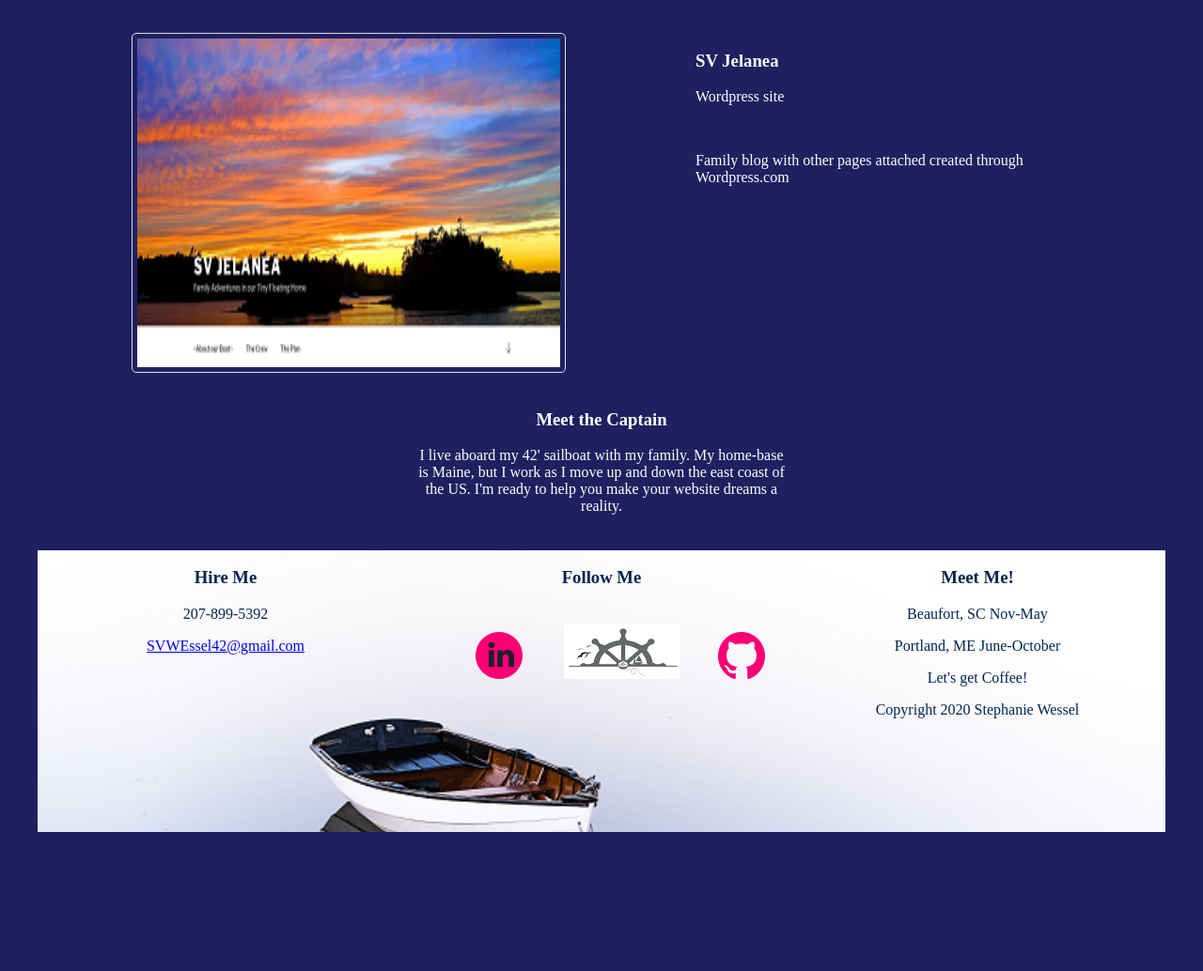
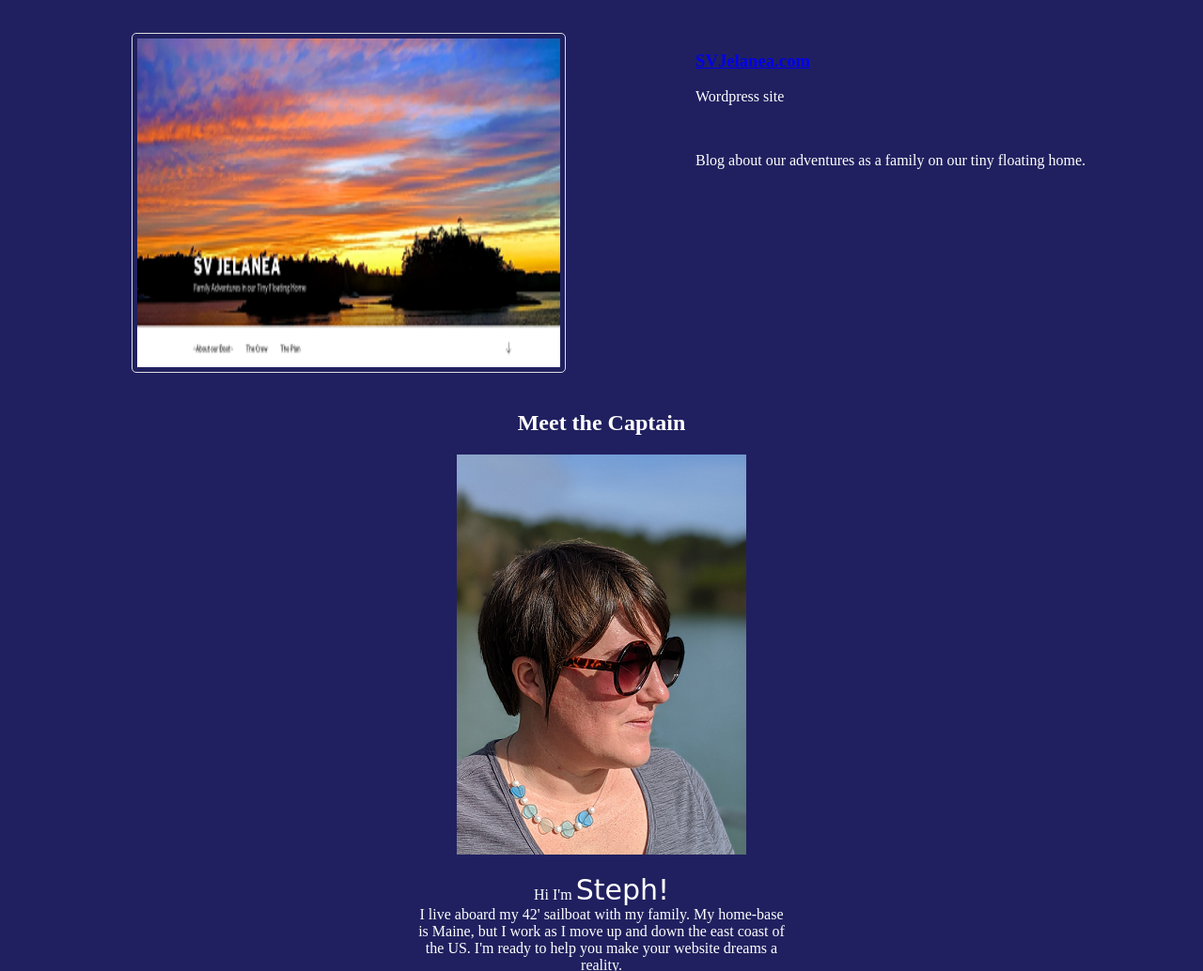
Before and after one commit to SVWessel/portfolio-project, a plain HTML site: page index.html in a window 1280 px wide. Shown: the part 1766-2800 px from the top of the page at 94% size. Before the commit the page ends 2652 px from the top, so only its background shows below. Drawn offline with nearby package versions, Linux system fonts and the light colour scheme; a web font is replaced by a local one.

Commit message:
april 2020 updates

```diff
--- a/css/main.css
+++ b/css/main.css
@@ -105,11 +105,15 @@ main h3{
 }
 /*******ABOUT**********/
 #about{
-  height:150px;
+  height:800px;
   text-align:center;
   width:400px;
   }
 
+#about span{
+  font-family: "Baloo Bali", cursive;
+  font-size: 30px;
+}
 /*******FOOTER********/
 footer{
   color:#00264d;
--- a/index.html
+++ b/index.html
@@ -21,7 +21,7 @@
               </ul>
             </nav>
           </div>
-          <h2>Coding from the high-seas</h2>
+          <h2>Coding from the high seas</h2>
         </div>
       </header>
       <main class="full-width" id='portfolio'>
@@ -53,39 +53,38 @@
             <img src=img/sv-jelanea.png alt="SV Jelanea Site"/>
           </div>
           <div class="half-width-center">
-            <h3>SV Jelanea</h2>
+            <h3><a href="www.svjelanea.com"> SVJelanea.com </a></h2>
             <p>Wordpress site</p>
             <br>
-            <p> Family blog with other pages attached created through Wordpress.com </p>
+            <p> Blog about our adventures as a family on our tiny floating home. </p>
           </div>
         </section>
       </main>
       <div class="full-width" id="about">
-        <h3>Meet the Captain</h2>
-          <p>I live aboard my 42' sailboat with my family.  My home-base is Maine, but I work as I move up and down the east coast of the US.  I'm ready to help you make your website dreams a reality.</p>
+        <h2>Meet the Captain</h2>
+          <img src=img/Steph.png atl="Captain Steph"/>
+          <p>Hi I'm <span>Steph!</span> <br>I live aboard my 42' sailboat with my family.  My home-base is Maine, but I work as I move up and down the east coast of the US.  I'm ready to help you make your website dreams a reality.</p>
       </div>
     </body>
     <footer class="full-width" id="contact">
       <div class="third-width">
         <h3>Hire Me</h3>
         <p> 207-899-5392</p>
-        <a href="mailto:svwessel42@gmail.com">SVWEssel42@gmail.com</a>
+        <a href="mailto:svwessel42@gmail.com">SVWessel42@gmail.com</a>
       </div>
       <div class="third-width">
         <h3>Follow Me</h3>
         <ul>
           <li><a href="https://www.linkedin.com/in/stephaniegoggin/">
             <img src="img/linkedin.png" alt="linkedin icon"></a></li>
-          <li><img src="img/j-wheel.png" alt="Jelanea Wheel Logo"/>
+          <li><a href="www.svjelanea.com"><img src="img/j-wheel.png" alt="Jelanea Wheel Logo"/></a></li>
           <li><a href="https://github.com/SVWessel">
             <img src="img/github.png" alt="github icon"></a></li>
         </ul>
       </div>
       <div class="third-width">
-        <h3>Meet Me!</h3>
-        <p>Beaufort, SC Nov-May</p>
-        <p>Portland, ME June-October</p>
-        <p>Let's get Coffee!</p>
+        <h3>Where am I?</h3>
+        <p>Somewhere along the East Coast of the US </p>
       </div>
       <br>
       <div class='full-width'>
```
Also changed, not shown: img/Kevin-son-fish-crop.jpg (added), 1 other file.
